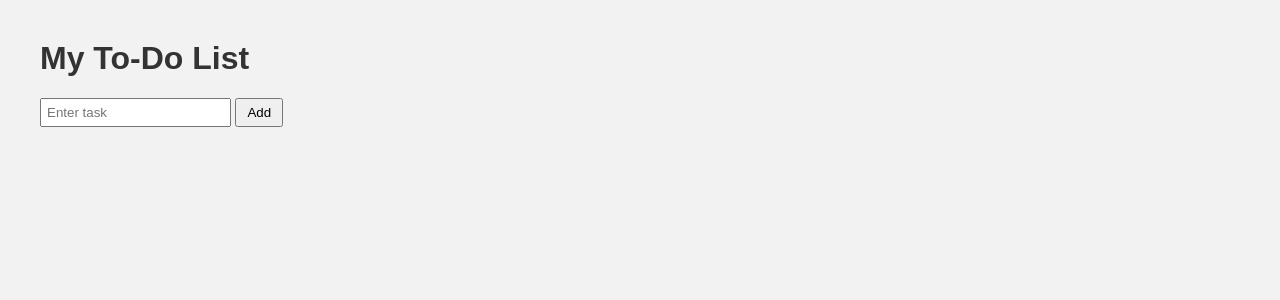
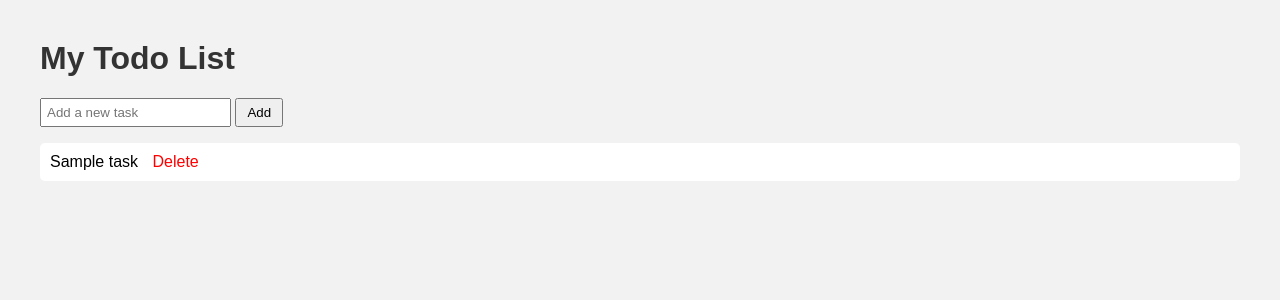
Before and after one commit to Shubhan-siri/New-todo-app, a Flask app: template templates/index.html in a window 1280 px wide. Shown: the top 300 px of the page. Run offline with Flask 3, Linux system fonts and the light colour scheme; the template is opened without the code that fills it: most values are stand-ins (such as "Sample title", 1, 10 or a date in 2020).

Commit message:
Update index.html

```diff
--- a/templates/index.html
+++ b/templates/index.html
@@ -1,19 +1,21 @@
 <!DOCTYPE html>
-<html lang="en">
+<html>
 <head>
-    <meta charset="UTF-8">
-    <title>Flask To-Do App</title>
-    <link rel="stylesheet" href="{{ url_for('static', filename='style.css') }}">
+    <title>Flask Todo App</title>
+    <link rel="stylesheet" type="text/css" href="{{ url_for('static', filename='style.css') }}">
 </head>
 <body>
-    <h1>My To-Do List</h1>
+    <h1>My Todo List</h1>
     <form action="/add" method="POST">
-        <input type="text" name="task" placeholder="Enter task" required>
+        <input type="text" name="task" placeholder="Add a new task">
         <button type="submit">Add</button>
     </form>
     <ul>
-        {% for i, task in enumerate(tasks) %}
-        <li>{{ task }} <a href="/delete/{{ i }}">❌</a></li>
+        {% for task in tasks %}
+        <li>
+            {{ task }}
+            <a href="/delete/{{ loop.index0 }}">Delete</a>
+        </li>
         {% endfor %}
     </ul>
 </body>
```
